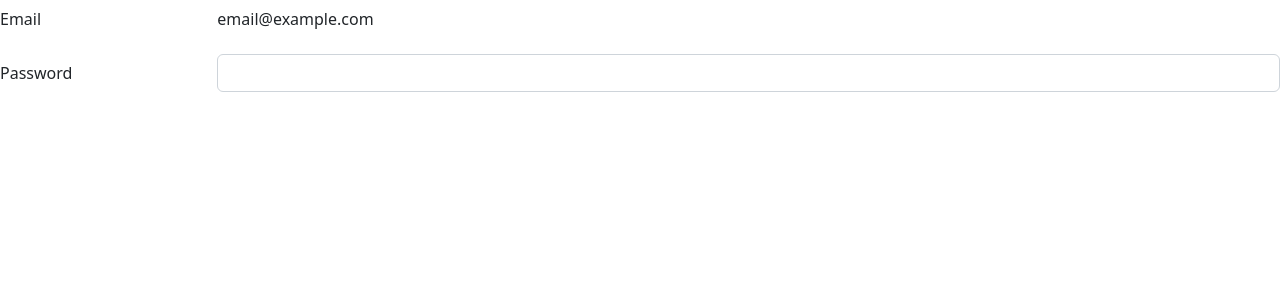
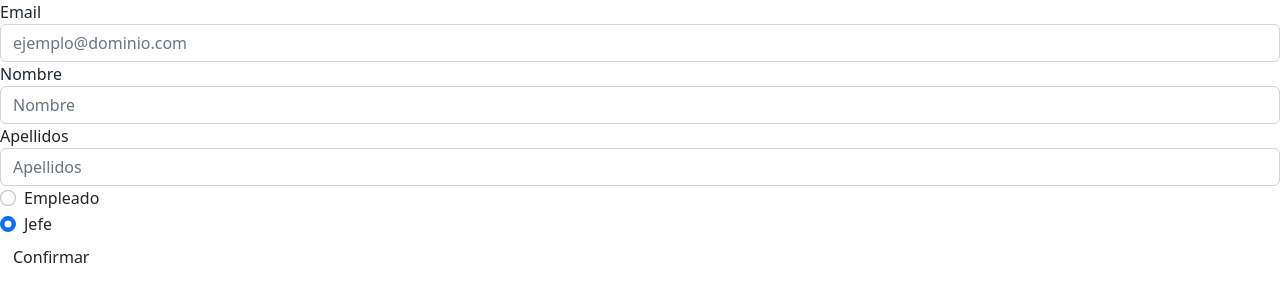
Before and after one commit to marioaparicioext/Angular, an Angular app: page /empleados/anadir in a window 1280 px wide. Shown: the top 302 px of the page. Built offline with nearby package versions, Linux system fonts and the light colour scheme.

Commit message:
cambio en anadir empleado html

```diff
--- a/src/app/empleado/anadir-empleado/anadir-empleado.component.html
+++ b/src/app/empleado/anadir-empleado/anadir-empleado.component.html
@@ -1,12 +1,36 @@
-<div class="mb-3 row">
-    <label for="staticEmail" class="col-sm-2 col-form-label">Email</label>
-    <div class="col-sm-10">
-        <input type="text" readonly class="form-control-plaintext" id="staticEmail" value="email@example.com">
+<form role="form">
+    <div class="form-group">
+      <label for="email">Email</label>
+      <input type="email" class="form-control" id="email"
+             placeholder="ejemplo@dominio.com">
     </div>
-</div>
-<div class="mb-3 row">
-    <label for="inputPassword" class="col-sm-2 col-form-label">Password</label>
-    <div class="col-sm-10">
-        <input type="password" class="form-control" id="inputPassword">
-    </div>
-</div>
+    <div class="form-group">
+        <label for="nombre">Nombre</label>
+        <input type="text" class="form-control" id="nombre"
+               placeholder="Nombre">
+      </div>
+      <div class="form-group">
+        <label for="Apellidos">Apellidos</label>
+        <input type="text" class="form-control" id="apellidos"
+               placeholder="Apellidos">
+      </div>
+    <!--<div class="form-group">
+      <label for="ejemplo_password_1">Contraseña</label>
+      <input type="password" class="form-control" id="ejemplo_password_1"
+             placeholder="Contraseña">
+    </div>-->
+    <div class="form-check">
+        <input class="form-check-input" type="radio" name="flexRadioDefault" id="radio_empleado">
+        <label class="form-check-label" for="radio_empleado">
+            Empleado
+        </label>
+      </div>
+      <div class="form-check">
+        <input class="form-check-input" type="radio" name="flexRadioDefault" id="radio_jefe" checked>
+        <label class="form-check-label" for="radio_jefe">
+            Jefe
+        </label>
+      </div>
+
+    <button type="submit" class="btn btn-default">Confirmar</button>
+  </form>
```
